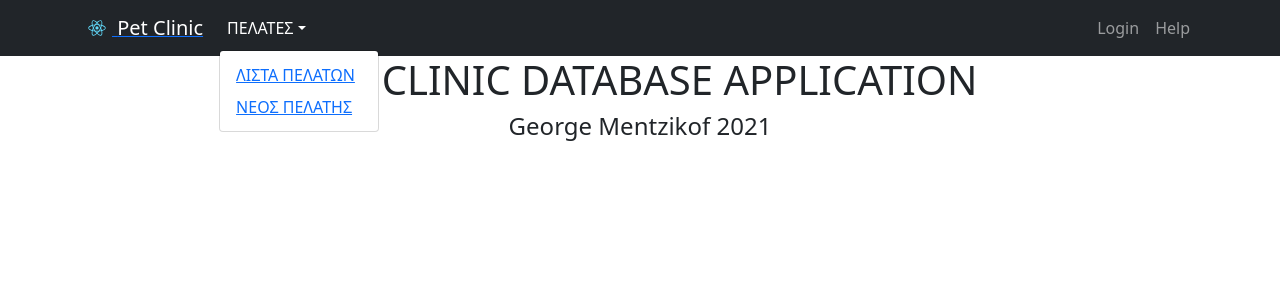
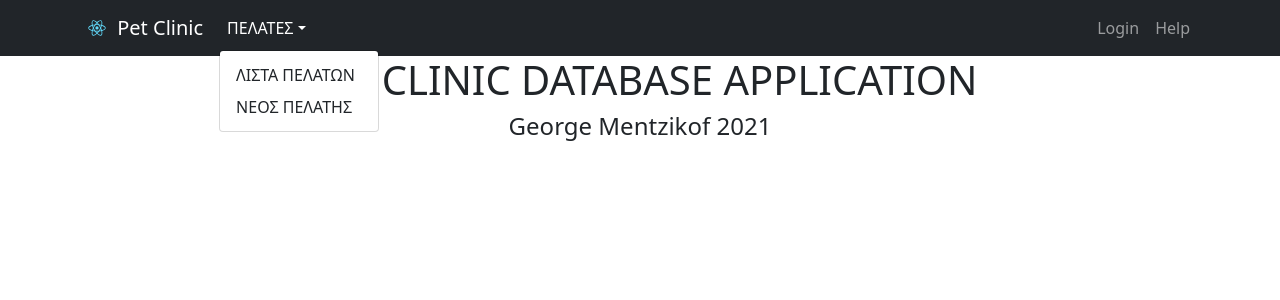
Before and after one commit to gmentzik/petclinic_frontend, a React (Create React App) app: page / in a window 1280 px wide. Both pictures are taken after a click on the button "ΠΕΛΑΤΕΣ". Shown: the top 300 px of the page. Built offline with nearby package versions, Linux system fonts and the light colour scheme.

Commit message:
Update Navigation with React Router Link using as attribute. Moved Router to index.tsx
https://stackoverflow.com/questions/54843302/reactjs-bootstrap-navbar-and-routing-not-working-together

```diff
--- a/src/App.tsx
+++ b/src/App.tsx
@@ -5,11 +5,10 @@ import { Container } from 'react-bootstrap';
 import { CustomerList, CustomerForm } from './page/customer';
 import Header from './page/Header';
 import HomePage from './page/home/HomePage';
-import { BrowserRouter as Router, Route, Routes } from 'react-router-dom';
+import { Route, Routes } from 'react-router-dom';
 
 function App() {
   return (
-    <Router>
       <div className="App">
         <header className="App-header">
           <Header />
@@ -24,7 +23,6 @@ function App() {
           </Container>
         </body>
       </div>
-    </Router>
   );
 }
 
--- a/src/index.tsx
+++ b/src/index.tsx
@@ -3,10 +3,13 @@ import ReactDOM from 'react-dom';
 import './index.css';
 import App from './App';
 import reportWebVitals from './reportWebVitals';
+import { BrowserRouter as Router } from 'react-router-dom';
 
 ReactDOM.render(
   <React.StrictMode>
-    <App />
+    <Router>
+      <App />
+    </Router>
   </React.StrictMode>,
   document.getElementById('root')
 );
--- a/src/page/Header.tsx
+++ b/src/page/Header.tsx
@@ -3,14 +3,15 @@ import { Container, Nav, Navbar, NavDropdown, } from 'react-bootstrap';
 import { Link } from "react-router-dom";
 import logo from '../images/logo.svg';
 
+// Magic of interconnecting React-Router 5 Link and React-Bootstrap comes from this link:
+// https://stackoverflow.com/questions/54843302/reactjs-bootstrap-navbar-and-routing-not-working-together
 
 const Header = () => {
     return (
         <>
             <Navbar bg="dark" variant="dark">
                 <Container>
-                    <Link to="/">
-                        <Navbar.Brand href="#home">
+                        <Navbar.Brand as={Link} to="/">
                             <img
                                 alt=""
                                 src={logo}
@@ -20,13 +21,12 @@ const Header = () => {
                             />{' '}
                             Pet Clinic
                         </Navbar.Brand>
-                    </Link>
                     <Navbar.Toggle aria-controls="responsive-navbar-nav" />
                     <Navbar.Collapse id="responsive-navbar-nav">
                         <Nav className="me-auto">
                             <NavDropdown title="ΠΕΛΑΤΕΣ" id="collasible-nav-dropdown">
-                                <NavDropdown.Item ><Link to="/customers">ΛΙΣΤΑ ΠΕΛΑΤΩΝ</Link></NavDropdown.Item>
-                                <NavDropdown.Item ><Link to="/customers/form">ΝΕΟΣ ΠΕΛΑΤΗΣ</Link></NavDropdown.Item>
+                                <NavDropdown.Item as={Link} to="customers"> ΛΙΣΤΑ ΠΕΛΑΤΩΝ </NavDropdown.Item>
+                                <NavDropdown.Item as={Link} to="customers/form">ΝΕΟΣ ΠΕΛΑΤΗΣ</NavDropdown.Item>
                             </NavDropdown>
                         </Nav>
                         <Nav>
```
Also changed, not shown: 1 other file (tests, documents, lock files or other folders).
